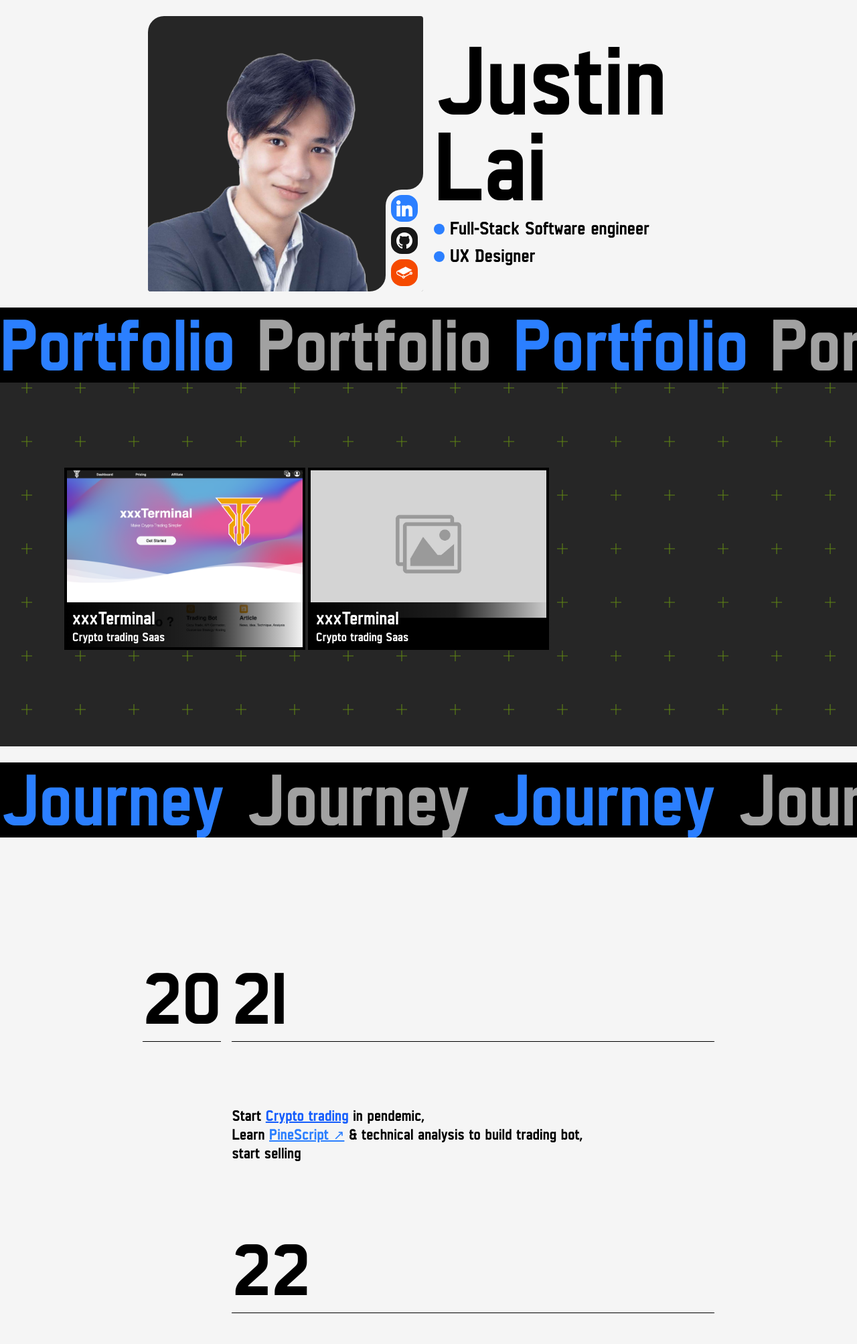
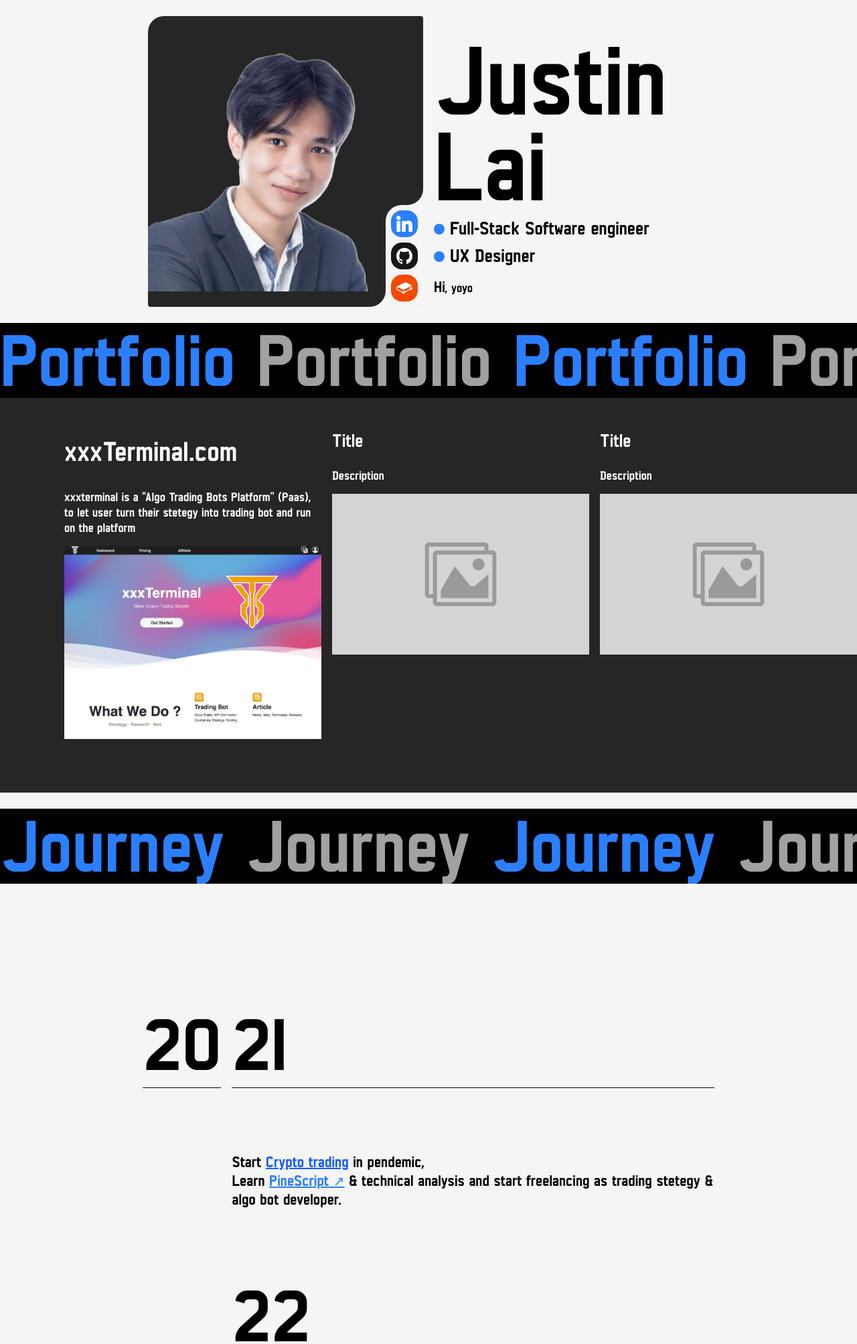
Before and after one commit to Justin26l/Justin26l, a PHP site: page / in a window 1280 px wide. Shown: the part 60-2066 px from the top of the page at 67% size. Run offline with PHP 8.4, Linux system fonts and the light colour scheme.

Commit message:
add horizon scroll protfolio layout

```diff
--- a/index.html
+++ b/index.html
@@ -75,18 +75,16 @@
           <h1 class="mt-8 mb-3 text-7xl lg:text-8xl xl:text-9xl font-extrabold">Justin Lai</h1>
           <h2 class="mt-0 mb-2"><span class="inline-block rounded-full w-4 h-4 bg-main"></span> Full-Stack Software engineer</h2>
           <h2 class="mt-0 mb-2"><span class="inline-block rounded-full w-4 h-4 bg-main"></span> UX Designer</h2>
-          <!-- <div class="grid grid-cols-2">
-            <div class="col-span-1 bg-yellow-500">1</div>
-            <div class="col-span-1 bg-green-500">2</div>
-          </div> -->
+
+          <p><span class="text-xl">Hi</span>,  yoyo</p>
         </div>
 
       </div>
     </section>
 
-    <section id="portfolio" class="bg-neutral-800 dark:bg-neutral-700 plusGrid w-full flex flex-col items-center">
+    <section id="portfolio" class="bg-neutral-800 dark:bg-neutral-700 w-full flex flex-col items-start overflow-hidden">
 
-      <h1 class="w-full overflow-clip bg-black text-6xl lg:text-8xl mt-0 py-2" style="white-space: nowrap">
+      <h1 class="w-full overflow-clip bg-black text-6xl lg:text-8xl m-0 py-2" style="white-space: nowrap">
         <span class="text-main">Portfolio</span>
         <span class="text-neutral-400">Portfolio</span>
         <span class="text-main">Portfolio</span>
@@ -97,30 +95,31 @@
         <span class="text-neutral-400">Portfolio</span>
       </h1>
 
-      <div class="grid grid-cols-1 lg:grid-cols-3 gap-1 px-12 lg:px-24 pt-12 pb-36">
-
-        <a href="xxxterminalDemo.html">
-          <div class="portfolio-card">
-            <img src="static/img/xxxTerminalPlaceholder.png" alt="xxxTerminal" class="w-full" />
-            <div class="portfolio-card-content">
-              <div class="p-2">
-                <p class="text-2xl">xxxTerminal</p>
-                <p>Crypto trading Saas</p>
-              </div>
-            </div>
-          </div>
-        </a>
-
-        <div class="portfolio-card">
-          <img src="static/img/image.png" alt="xxxTerminal" class="w-full" />
-          <div class="portfolio-card-content">
-            <div class="p-2">
-              <p class="text-2xl">xxxTerminal</p>
-              <p>Crypto trading Saas</p>
-            </div>
-          </div>
+      <div id="portfolioItems" posx="0" class="flex flex-col md:flex-row gap-4 p-12 pt-6 pb-20 lg:px-24 text-white">
+        <!-- Portfolio Cards -->
+        <div class="w-[50vw] lg:w-[30vw]">
+          <p class="text-4xl">xxxTerminal.com</p>
+          <p>xxxterminal is a "Algo Trading Bots Platform" (Paas), to let user turn their stetegy into trading bot and run on the platform</p>
+          <img src="static/img/xxxTerminalPlaceholder.png" alt="xxxTerminal" class="w-full" />
         </div>
 
+        <div class="w-[50vw] lg:w-[30vw]">
+          <p class="text-2xl">Title</p>
+          <p>Description</p>
+          <img src="static/img/image.png" alt="xxxTerminal" class="w-full" />
+        </div>
+
+        <div class="w-[50vw] lg:w-[30vw]">
+          <p class="text-2xl">Title</p>
+          <p>Description</p>
+          <img src="static/img/image.png" alt="xxxTerminal" class="w-full" />
+        </div>
+
+        <div class="w-[50vw] lg:w-[30vw]">
+          Contact me for work!
+        </div>
+
+        <!-- Add more portfolio cards as needed -->
       </div>
     </section>
 
@@ -147,12 +146,13 @@
           <div>
             <p class="bg-theme text-8xl py-4 sticky top-0 border-b">21</p>
             <p>Start <b>Crypto trading</b> in pendemic, <br/>
-              Learn <a class="link" target="_blank" href="https://www.tradingview.com/pine-script-docs/welcome/">PineScript</a> & technical analysis to build trading bot, <br/>
-              start selling </p>
+              Learn <a class="link" target="_blank" href="https://www.tradingview.com/pine-script-docs/welcome/">PineScript</a> & technical analysis and start freelancing as trading stetegy & algo bot developer.</p>
           </div>
           <div>
           <p class="bg-theme text-8xl py-4 sticky top-0 border-b">22</p>
-          <p>start building xxxTerminal, <br /> realise lack off tech skills, <br /> enrol diploma programe at i-tea technology</p>
+          <p>start building xxxTerminal, a Platform as a service (PaaS) to reduce the workload from freelance, <br/>
+            it let user run their algo bot on the platform without need of developer setup environment everytime. <br />
+            <br /> realise lack off tech skills, <br /> enrol diploma programe at i-tea technology</p>
           </div>
           <div>
             <p class="bg-theme text-8xl py-4 sticky top-0 border-b">23</p>
@@ -185,8 +185,6 @@
       <h2>Very Express</h2>
       <h3>Open-Source Web App Generator | <a class="link" href="https://github.com/Justin26l/VeryExpress">Github</a></h3>
     </div>
-    <h1>Portfolio</h1>
-    <a href="https://justin26l.github.io/Justin26l/xxxterminalDemo.html">xxxterminal</a>
   </main>
 
   <script src="static/js/jquery.min.js"></script>
@@ -195,17 +193,32 @@
       $("#splashScreen").addClass("hide");
     });
 
-    // const themeToggle = document.getElementById('themeToggle');
-    // const htmlElement = document.documentElement;
-
-    // themeToggle.addEventListener('click', () => {
-    //   htmlElement.classList.toggle('dark');
-    // });
-
     $("#themeToggle").click(() => {
       $("html").toggleClass("dark");
     });
 
+    $("#portfolioItems").on("wheel", function (e) {
+      const target = $("#portfolioItems");
+      if(target.width() <= 640) {
+        return;
+      };
+
+      const scroll = parseInt(e.originalEvent.deltaY);
+      const maxPosX = -target.width() + window.innerWidth;
+      const currentPosX = parseInt(target.attr("posX"));
+      const newPosX = currentPosX - scroll;
+
+      // limit maxPosX to 0 and maxPosX
+      if (newPosX <= maxPosX || newPosX > 0) {
+        return;
+      }
+      else{
+        e.preventDefault();
+        location.href = "#portfolio";
+        target.attr("style",`transform: translateX(${newPosX}px);`);
+        target.attr("posX", newPosX);
+      };
+    });
   </script>
 
   <svg xmlns="http://www.w3.org/2000/svg" style="display: none;">
--- a/static/css/index.css
+++ b/static/css/index.css
@@ -3,9 +3,7 @@
 @layer theme {
   :root, :host {
     --color-orange-600: oklch(64.6% 0.222 41.116);
-    --color-yellow-500: oklch(79.5% 0.184 86.047);
     --color-lime-400: oklch(84.1% 0.238 128.85);
-    --color-green-500: oklch(72.3% 0.219 149.579);
     --color-blue-300: oklch(80.9% 0.105 251.813);
     --color-blue-400: oklch(70.7% 0.165 254.624);
     --color-blue-500: oklch(62.3% 0.214 259.815);
@@ -25,6 +23,8 @@
     --text-xl--line-height: calc(1.75 / 1.25);
     --text-2xl: 1.5rem;
     --text-2xl--line-height: calc(2 / 1.5);
+    --text-4xl: 2.25rem;
+    --text-4xl--line-height: calc(2.5 / 2.25);
     --text-5xl: 3rem;
     --text-5xl--line-height: 1;
     --text-6xl: 3.75rem;
@@ -127,9 +127,6 @@
   }
   .col-12 {
     grid-column: 12;
-  }
-  .col-span-1 {
-    grid-column: span 1 / span 1;
   }
   .col-span-2 {
     grid-column: span 2 / span 2;
@@ -293,6 +290,9 @@
   .w-100 {
     width: calc(var(--spacing) * 100);
   }
+  .w-\[50vw\] {
+    width: 50vw;
+  }
   .w-full {
     width: 100%;
   }
@@ -308,9 +308,6 @@
   .resize {
     resize: both;
   }
-  .grid-cols-1 {
-    grid-template-columns: repeat(1, minmax(0, 1fr));
-  }
   .grid-cols-2 {
     grid-template-columns: repeat(2, minmax(0, 1fr));
   }
@@ -323,11 +320,11 @@
   .items-center {
     align-items: center;
   }
+  .items-start {
+    align-items: flex-start;
+  }
   .justify-center {
     justify-content: center;
-  }
-  .gap-1 {
-    gap: calc(var(--spacing) * 1);
   }
   .gap-2 {
     gap: calc(var(--spacing) * 2);
@@ -340,6 +337,9 @@
   }
   .overflow-clip {
     overflow: clip;
+  }
+  .overflow-hidden {
+    overflow: hidden;
   }
   .rounded-2xl {
     border-radius: var(--radius-2xl);
@@ -377,9 +377,6 @@
   .bg-blue-500 {
     background-color: var(--color-blue-500);
   }
-  .bg-green-500 {
-    background-color: var(--color-green-500);
-  }
   .bg-neutral-800 {
     background-color: var(--color-neutral-800);
   }
@@ -392,9 +389,6 @@
   .bg-white {
     background-color: var(--color-white);
   }
-  .bg-yellow-500 {
-    background-color: var(--color-yellow-500);
-  }
   .p-0 {
     padding: calc(var(--spacing) * 0);
   }
@@ -406,6 +400,9 @@
   }
   .p-3 {
     padding: calc(var(--spacing) * 3);
+  }
+  .p-12 {
+    padding: calc(var(--spacing) * 12);
   }
   .px-0 {
     padding-inline: calc(var(--spacing) * 0);
@@ -421,9 +418,6 @@
   }
   .px-4 {
     padding-inline: calc(var(--spacing) * 4);
-  }
-  .px-12 {
-    padding-inline: calc(var(--spacing) * 12);
   }
   .py-0 {
     padding-block: calc(var(--spacing) * 0);
@@ -473,9 +467,6 @@
   .pt-6 {
     padding-top: calc(var(--spacing) * 6);
   }
-  .pt-12 {
-    padding-top: calc(var(--spacing) * 12);
-  }
   .pb-2 {
     padding-bottom: calc(var(--spacing) * 2);
   }
@@ -488,8 +479,8 @@
   .pb-5 {
     padding-bottom: calc(var(--spacing) * 5);
   }
-  .pb-36 {
-    padding-bottom: calc(var(--spacing) * 36);
+  .pb-20 {
+    padding-bottom: calc(var(--spacing) * 20);
   }
   .pl-6 {
     padding-left: calc(var(--spacing) * 6);
@@ -509,6 +500,10 @@
   .text-2xl {
     font-size: var(--text-2xl);
     line-height: var(--tw-leading, var(--text-2xl--line-height));
+  }
+  .text-4xl {
+    font-size: var(--text-4xl);
+    line-height: var(--tw-leading, var(--text-4xl--line-height));
   }
   .text-5xl {
     font-size: var(--text-5xl);
@@ -576,14 +571,19 @@
       grid-column: span 1 / span 1;
     }
   }
+  .md\:flex-row {
+    @media (width >= 48rem) {
+      flex-direction: row;
+    }
+  }
   .md\:gap-8 {
     @media (width >= 48rem) {
       gap: calc(var(--spacing) * 8);
     }
   }
-  .lg\:grid-cols-3 {
+  .lg\:w-\[30vw\] {
     @media (width >= 64rem) {
-      grid-template-columns: repeat(3, minmax(0, 1fr));
+      width: 30vw;
     }
   }
   .lg\:px-24 {
@@ -641,8 +641,13 @@ svg {
   font-family: 'CharlesWrightBold';
   src: url('../CharlesWrightBold.ttf') format('opentype');
 }
-body {
+* {
+  box-sizing: border-box;
+}
+html {
+  scroll-behavior: smooth;
   font-family: 'CharlesWrightBold', sans-serif;
+  box-sizing: border-box;
   transition: background-color 0.5s ease, color 0.5s ease;
   background-color: var(--color-neutral-100);
   color: var(--color-black);
```
Also changed, not shown: static/css/tailwind.css (+6 -1 lines).
